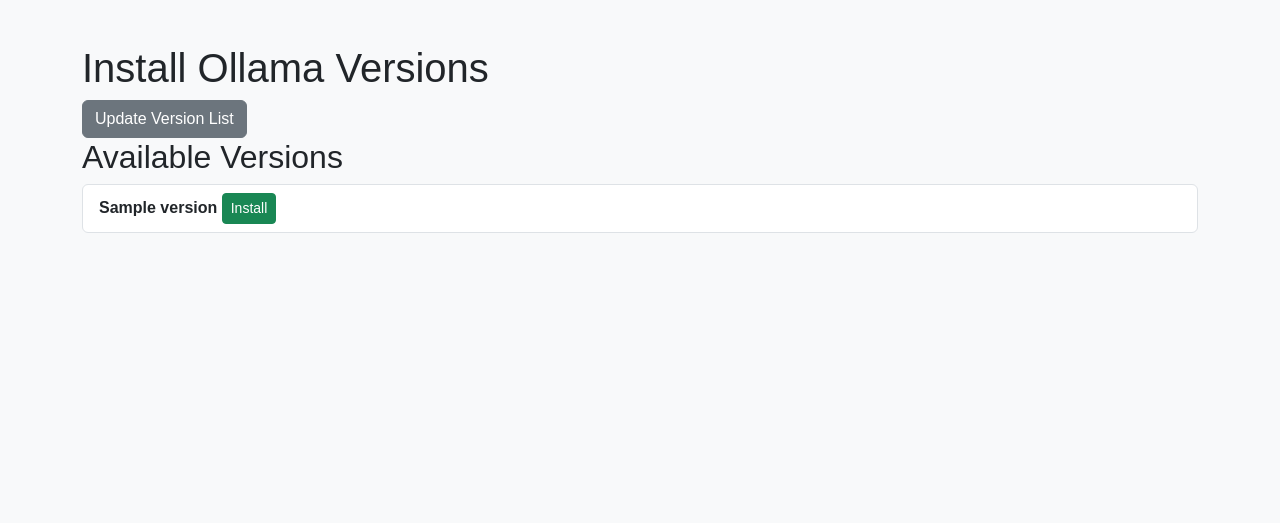
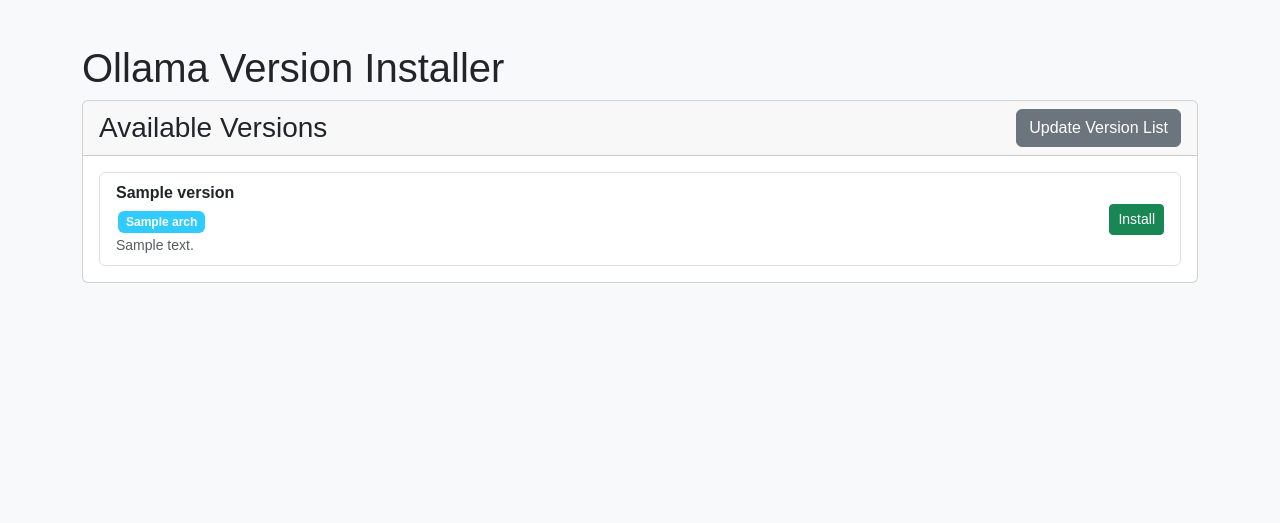
Before and after one commit to FOUNDATION-AI-BASED/OLLAMA-MANAGER, a Flask app: template templates/install.html in a window 1280 px wide. Shown: the part 78-601 px from the top of the page. Run offline with Flask 2, Linux system fonts and the light colour scheme; the template is opened without the code that fills it: most values are stand-ins (such as "Sample title", 1, 10 or a date in 2020); some libraries are stand-ins or nearby versions.

Commit message:
Update install.html

```diff
--- a/templates/install.html
+++ b/templates/install.html
@@ -1,71 +1,159 @@
 {% extends "base.html" %}
 {% block content %}
-<h1>Install Ollama Versions</h1>
-<form action="{{ url_for('update_version_list_route') }}" method="post">
+<h1>Ollama Version Installer</h1>
+
+<div class="card">
+    <div class="card-header d-flex justify-content-between align-items-center">
+        <h3 class="card-title mb-0">Available Versions</h3>
+        <form id="updateVersionForm" action="{{ url_for('update_version_list_route') }}" method="post">
             <button type="submit" class="btn btn-secondary">Update Version List</button>
         </form>
-
-<h2>Available Versions</h2>
-<ul class="list-group">
-    {% for version, links in versions.items() %}
-    <li class="list-group-item">
+    </div>
+    <div class="card-body">
+        <div class="list-group">
+            {% for version, data in versions.items() %}
+            <div class="list-group-item">
+                <div class="d-flex justify-content-between align-items-center">
+                    <div>
                         <strong>{{ version }}</strong>
-        <form action="{{ url_for('install_version') }}" method="post" style="display:inline;">
+                        <div class="mt-1">
+                            {% for arch in data.architectures %}
+                            <span class="badge custom-badge me-1">{{ arch }}</span>
+                            {% endfor %}
+                        </div>
+                        {% if data.notes %}
+                        <small class="text-muted">{{ data.notes }}</small>
+                        {% endif %}
+                    </div>
+                    <form class="install-form d-inline">
                         <input type="hidden" name="version" value="{{ version }}">
-            <button type="submit" class="btn btn-success btn-sm">Install</button>
+                        <button type="submit" class="btn custom-button-color btn-success btn-sm">Install</button>
                     </form>
-        <div class="progress mt-2" style="display: none;">
-            <div class="progress-bar" role="progressbar" style="width: 0%;" aria-valuenow="0" aria-valuemin="0" aria-valuemax="100"></div>
                 </div>
-    </li>
+                <div class="installation-status mt-2" style="display: none;">
+                    <div class="progress">
+                        <div class="progress-bar progress-bar-striped progress-bar-animated"
+                             role="progressbar"
+                             style="width: 0%"
+                             aria-valuenow="0"
+                             aria-valuemin="0"
+                             aria-valuemax="100">
+                            <span class="progress-text">0%</span>
+                        </div>
+                    </div>
+                    <div class="status-message alert mt-2" style="display: none;"></div>
+                </div>
+            </div>
+            {% else %}
+            <p class="text-muted">No versions available. Try updating the version list.</p>
             {% endfor %}
-</ul>
+        </div>
+    </div>
+</div>
 
 <script>
-    document.querySelectorAll('form').forEach(form => {
-        form.addEventListener('submit', (e) => {
-            e.preventDefault(); // Prevent the default form submission
+// Handle version list updates
+document.getElementById('updateVersionForm').addEventListener('submit', function(e) {
+    e.preventDefault();
+    const button = this.querySelector('button');
+    button.disabled = true;
+    button.innerHTML = '<span class="spinner-border spinner-border-sm" role="status" aria-hidden="true"></span> Updating...';
 
-            const progressBar = form.nextElementSibling.querySelector('.progress-bar');
-            progressBar.parentElement.style.display = 'block';
-
-            const formData = new FormData(form);
-            const version = formData.get('version');
-
-            // Start the installation process
-            fetch(`/install_version`, {
-                method: 'POST',
-                body: formData,
-                headers: {
-                    'Accept': 'application/json',
-                },
-            }).then(response => response.json())
+    fetch(this.action, {
+        method: 'POST'
+    })
+    .then(response => response.json())
     .then(data => {
         if (data.success) {
-                      // Poll for progress updates
-                      const interval = setInterval(() => {
-                          fetch(`/get_progress`)
+            window.location.reload();
+        } else {
+            alert('Failed to update version list. Please try again.');
+            button.disabled = false;
+            button.textContent = 'Update Version List';
+        }
+    })
+    .catch(error => {
+        alert('Error updating version list. Please try again.');
+        button.disabled = false;
+        button.textContent = 'Update Version List';
+    });
+});
+
+// Handle installation for each version
+document.querySelectorAll('.install-form').forEach(form => {
+    form.addEventListener('submit', function(e) {
+        e.preventDefault();
+
+        const version = this.querySelector('input[name="version"]').value;
+        const listItem = this.closest('.list-group-item');
+        const installButton = this.querySelector('button');
+        const statusSection = listItem.querySelector('.installation-status');
+        const progressBar = statusSection.querySelector('.progress-bar');
+        const progressText = statusSection.querySelector('.progress-text');
+        const statusMessage = statusSection.querySelector('.status-message');
+
+        // Reset and show status section
+        statusSection.style.display = 'block';
+        statusMessage.style.display = 'none';
+        progressBar.style.width = '0%';
+        progressBar.setAttribute('aria-valuenow', 0);
+        progressText.textContent = '0%';
+        installButton.disabled = true;
+
+        // Start installation
+        fetch("{{ url_for('install_version') }}", {
+            method: 'POST',
+            headers: {
+                'Content-Type': 'application/x-www-form-urlencoded',
+            },
+            body: `version=${encodeURIComponent(version)}`
+        })
         .then(response => response.json())
         .then(data => {
-                                  if (data.progress) {
-                                      progressBar.style.width = `${data.progress}%`;
+            if (!data.success) {
+                throw new Error(data.error || 'Installation failed to start');
             }
-                                  if (data.status === "success" || data.status === "failed") {
-                                      clearInterval(interval);
-                                      if (data.status === "success") {
+
+            // Poll for progress
+            const checkProgress = setInterval(() => {
+                fetch("{{ url_for('get_progress') }}")
+                    .then(response => response.json())
+                    .then(progressData => {
+                        const currentProgress = progressData.progress;
+                        progressBar.style.width = `${currentProgress}%`;
+                        progressBar.setAttribute('aria-valuenow', currentProgress);
+                        progressText.textContent = `${currentProgress}%`;
+
+                        if (progressData.status === 'success') {
+                            clearInterval(checkProgress);
+                            statusMessage.className = 'alert alert-success mt-2';
+                            statusMessage.textContent = 'Installation completed successfully!';
+                            statusMessage.style.display = 'block';
                             setTimeout(() => {
-                                              window.location.reload(); // Reload the page to show the flash message
+                                window.location.href = "{{ url_for('home') }}";
+                            }, 2000);
+                        } else if (progressData.status === 'failed') {
+                            clearInterval(checkProgress);
+                            statusMessage.className = 'alert alert-danger mt-2';
+                            statusMessage.textContent = 'Installation failed. Please try again.';
+                            statusMessage.style.display = 'block';
+                            installButton.disabled = false;
+                        }
+                    })
+                    .catch(error => {
+                        clearInterval(checkProgress);
+                        statusMessage.className = 'alert alert-danger mt-2';
+                        statusMessage.textContent = 'Error checking installation progress';
+                        statusMessage.style.display = 'block';
+                        installButton.disabled = false;
+                    });
             }, 1000);
-                                      } else {
-                                          alert('Installation failed.');
-                                      }
-                                  }
-                              });
-                      }, 1000); // Poll every second
-                  } else {
-                      progressBar.style.width = '0%';
-                      alert('Installation failed.');
-                  }
+        })
+        .catch(error => {
+            statusMessage.className = 'alert alert-danger mt-2';
+            statusMessage.textContent = error.message || 'Error starting installation';
+            statusMessage.style.display = 'block';
+            installButton.disabled = false;
         });
     });
 });
```
Lines whose indentation alone changed are shown as unchanged.
